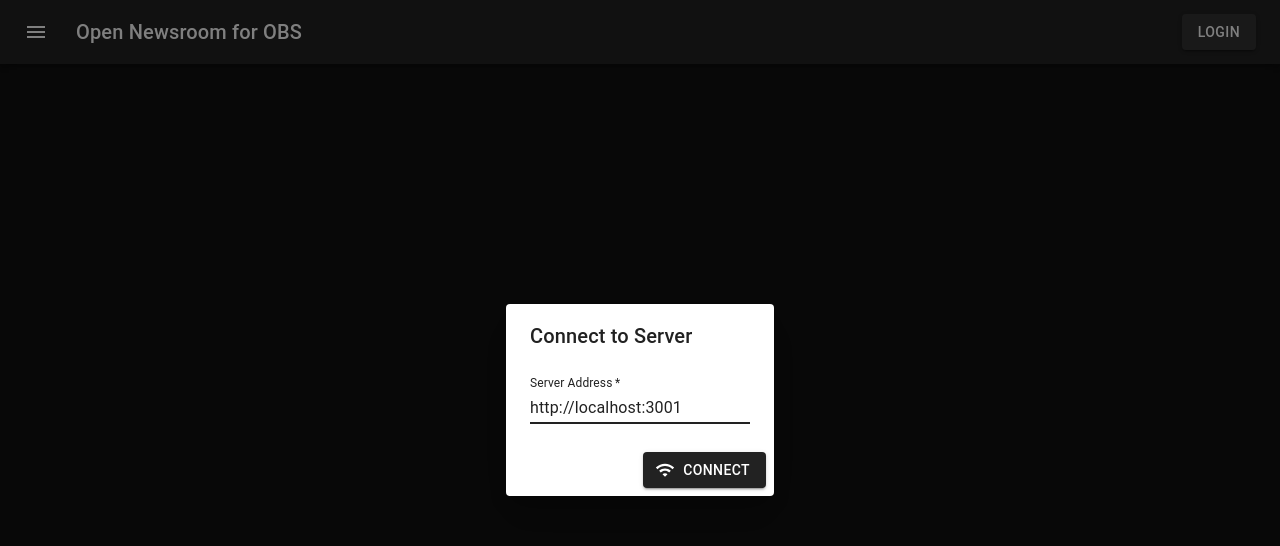
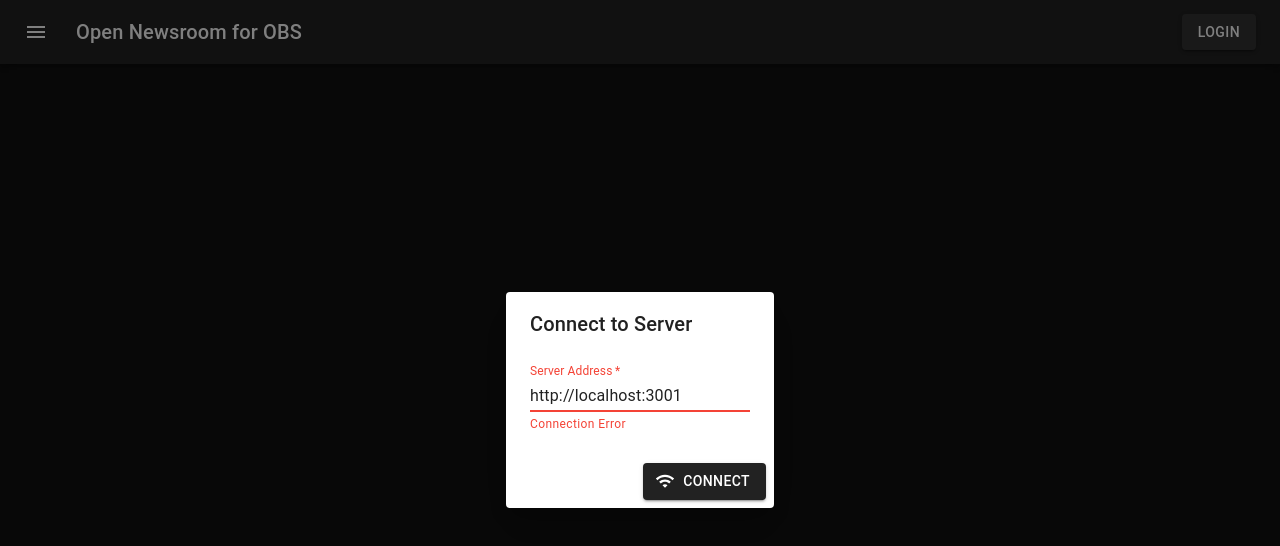
Before and after one commit to mrlewismharris/open-newsroom, a React (Create React App) app in the folder client/open-newsroom/: page / in a window 1280 px wide. Shown: the top 546 px of the page. Built offline with nearby package versions, Linux system fonts and the light colour scheme; no server answers.

Commit message:
Server connection implemented
Fully functioning server connection - dialog onStart checks for successful previous successful connection URL and attempts it (or default)

```diff
--- a/client/open-newsroom/src/components/ConnectDialog/ConnectDialog.js
+++ b/client/open-newsroom/src/components/ConnectDialog/ConnectDialog.js
@@ -1,4 +1,4 @@
-import { Dialog, DialogTitle, DialogContent, DialogContentText, DialogActions, Button, TextField, CircularProgress } from "@material-ui/core";
+import { Dialog, DialogTitle, DialogContent, DialogContentText, DialogActions, Button, TextField, CircularProgress, FormControl } from "@material-ui/core";
 import WifiIcon from '@material-ui/icons/Wifi';
 import React, { useEffect, useState } from "react";
 import { io } from "socket.io-client";
@@ -7,25 +7,40 @@
 
   const [address, setAddress] = useState("http://localhost:3001")
   const [connectIcon, setConnectIcon] = useState(<WifiIcon/>)
+  const [connectionError, setConnectionError] = useState(false)
 
   const connectHandle = () => {
     setConnectIcon(<CircularProgress disableShrink style={{color: '#00C853'}} size={20} thickness={7} />)
+    setConnectionError(false)
 
-    //start again here!
-    const socket = io(address)
+    const socket = io(address, {
+      reconnection: false,
+      timeout: 1500
+    })
 
-    if (false) {
+    socket.on("connect", () => {
+      localStorage.setItem("lastSuccessfulAddress", address)
       props.onClose(address)
-    } else {
-      setTimeout(() => {
-        setConnectIcon(<WifiIcon/>)
-      }, 500)
-    }
+    });
+
+    socket.io.on("error", () => {
+      setConnectIcon(<WifiIcon/>)
+      setConnectionError(true)
+    });
+
   }
 
   useEffect(() => {
-    //connectHandle()
-  })
+    if (localStorage.getItem("lastSuccessfulAddress") === null) {
+      localStorage.setItem("lastSuccessfulAddress", "")
+    }
+
+    if (localStorage.getItem("lastSuccessfulAddress") !== "") {
+      setAddress(localStorage.getItem("lastSuccessfulAddress"))
+    }
+
+    connectHandle()
+  }, [])
 
   return (
     <Dialog
@@ -36,9 +51,22 @@
       <DialogTitle id="serverConnectDialogTitle">Connect to Server</DialogTitle>
       <DialogContent>
         <DialogContentText id="serverConnectDialogDescription">
-          <form noValidate autoComplete="off">
-            <TextField required id="standard-required" label="Server Address" defaultValue="http://localhost:3001" onChange={(e) => setAddress(e.target.value)} size="medium" autoFocus/>
-          </form>
+          <FormControl>
+            <TextField required
+              id="standard-required"
+              label="Server Address"
+              defaultValue={address}
+              onClick={() => setConnectionError(false)}
+              onChange={(e) => {
+                setConnectionError(false)
+                setAddress(e.target.value)
+              }}
+              size="medium"
+              error={connectionError}
+              helperText={connectionError?"Connection Error":""}
+              autoFocus
+            />
+          </FormControl>
         </DialogContentText>
       </DialogContent>
       <DialogActions>
```
Also changed, not shown: 1 other file (tests, documents, lock files or other folders).
